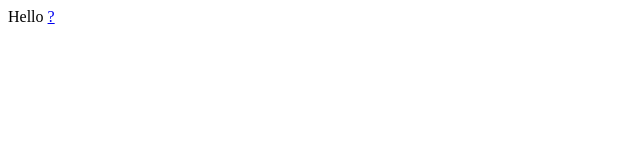
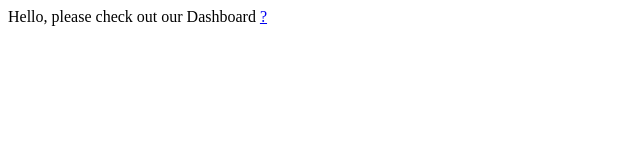
Before and after one commit to Churroholics/Churroholics.github.io, a plain HTML site: page index.html in a window 1280 px wide. Shown: the whole page, without its empty margins (0-640 px from the left). Drawn offline with Linux system fonts and the light colour scheme.

Commit message:
Update index.html

```diff
--- a/index.html
+++ b/index.html
@@ -1 +1 @@
-<p>Hello <a href="correltest.html"correltest</a> ?</p>
+<p>Hello, please check out our Dashboard <a href="correltest.html"correltest</a> ?</p>
```
